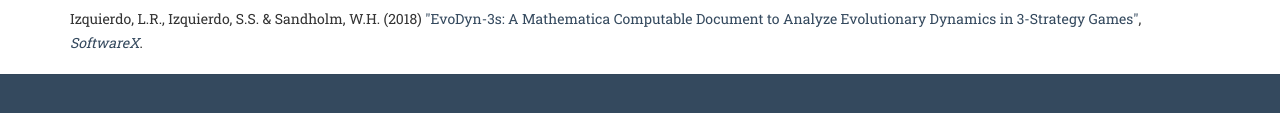
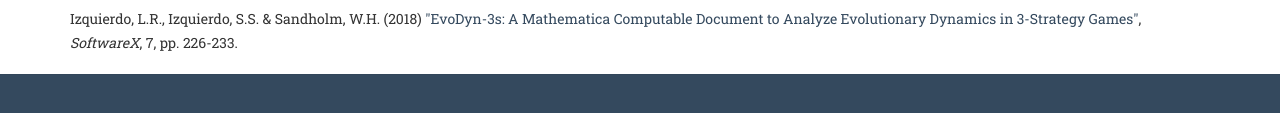
Before and after one commit to luis-r-izquierdo/EvoDyn-3s, a plain HTML site: page docs/index.html in a window 1280 px wide. Shown: the part 845-958 px from the top of the page. Drawn offline with Linux system fonts and the light colour scheme; a web font is replaced by a local one.

Commit message:
Include reference to published paper in docs

```diff
--- a/docs/index.html
+++ b/docs/index.html
@@ -72,13 +72,12 @@
             </div>
             <br>
 
-
             <div class="col-xs-12 wow fadeIn" data-wow-delay="0s">
                 <br>
                 <p>
                     <a href="https://github.com/luis-r-izquierdo/EvoDyn-3s/raw/master/EvoDyn-3s.cdf.zip" download target="_blank" style="text-decoration: underline;"><b>EvoDyn-3s</b></a> is a Mathematica computable document designed to analyze evolutionary dynamics in 3-strategy games. To run <a href="https://github.com/luis-r-izquierdo/EvoDyn-3s/raw/master/EvoDyn-3s.cdf.zip" download target="_blank" style="text-decoration: underline;"><b>EvoDyn-3s</b></a>, you may use the free <a target="_blank" href="https://www.wolfram.com/cdf-player/">Wolfram CDF Player</a> or <a target="_blank" href="https://www.wolfram.com/mathematica/">Mathematica</a>. If you use <a href="https://github.com/luis-r-izquierdo/EvoDyn-3s/raw/master/EvoDyn-3s.cdf.zip" download target="_blank" style="text-decoration: underline;"><b>EvoDyn-3s</b></a> in a publication, you can cite our accompanying paper:</p>
                 <p>
-               Izquierdo, L.R., Izquierdo, S.S. &amp; Sandholm, W.H. (2018) <a target="_blank" href="http://luis.izqui.org/papers/EvoDyn-3s.pdf">"EvoDyn-3s: A Mathematica Computable Document to Analyze Evolutionary Dynamics in 3-Strategy Games"</a>, <a target="_blank" href="https://www.sciencedirect.com/journal/softwarex"><i>SoftwareX</i></a>.
+                    Izquierdo, L.R., Izquierdo, S.S. &amp; Sandholm, W.H. (2018) <a target="_blank" href="https://doi.org/10.1016/j.softx.2018.07.006">"EvoDyn-3s: A Mathematica Computable Document to Analyze Evolutionary Dynamics in 3-Strategy Games"</a>, <i>SoftwareX</i>, 7, pp. 226-233.
                 </p>
             </div>
 
```
Also changed, not shown: 1 other file. Lines whose indentation alone changed are shown as unchanged.
